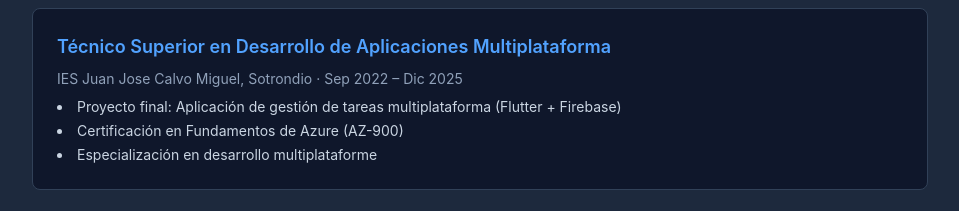
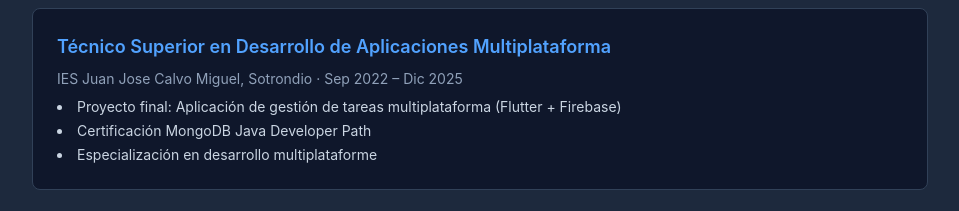
Before and after one commit to Andres-Caso-Iglesias/portafolio, a Next.js app: page / in a window 1280 px wide. Shown: the part 2300-2511 px from the top of the page, without its empty margins (160-1119 px from the left). Built offline with nearby package versions, Linux system fonts and the light colour scheme.

Commit message:
cambios de info en educacion

```diff
--- a/src/data/educationData.ts
+++ b/src/data/educationData.ts
@@ -14,7 +14,7 @@ export const educationData: EducationItem[] = [
     period: "Sep 2022 – Dic 2025",
     details: [
       "Proyecto final: Aplicación de gestión de tareas multiplataforma (Flutter + Firebase)",
-      "Certificación en Fundamentos de Azure (AZ-900)",
+      "Certificación MongoDB Java Developer Path",
       "Especialización en desarrollo multiplataforme "
     ]
   },
```
